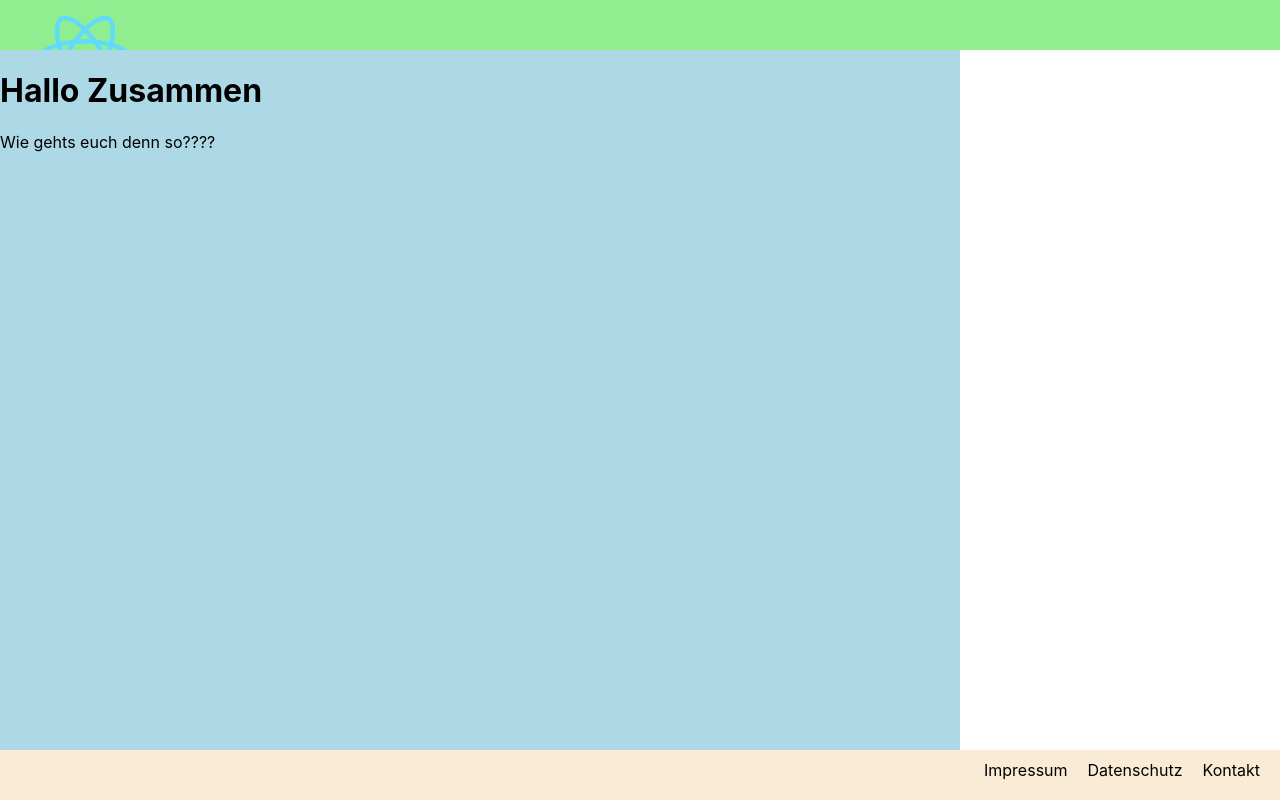
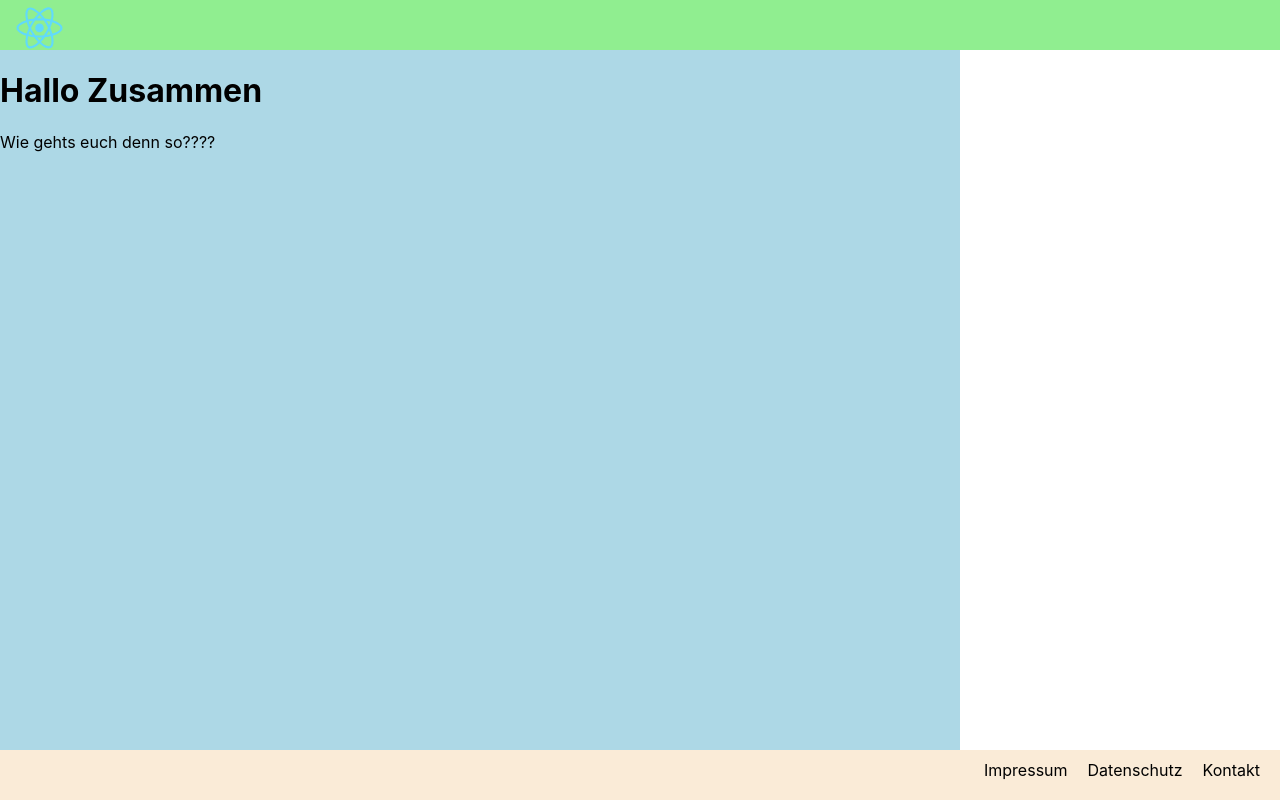
Before and after one commit to jkostik/reactjs-onepager, a React (Create React App) app: page / in a window 1280 px wide. Built offline with nearby package versions, Linux system fonts and the light colour scheme.

Commit message:
style: rebase html-structure // grid-areas

```diff
--- a/src/App.css
+++ b/src/App.css
@@ -1,5 +1,14 @@
 html, body, #root{
   height: 100%;
+}
+nav{
+  grid-area: header;
+}
+main{
+  grid-area: main;
+}
+aside{
+  grid-area: sidebar;
 }
 .App {
   display: grid;
@@ -12,6 +21,6 @@ html, body, #root{
   height: 100%;
 }
 .App-logo {
-  height: 15vmin;
+  height: 7vmin;
   pointer-events: none;
 }
```
Also changed, not shown: 1 other file (tests, documents, lock files or other folders).
